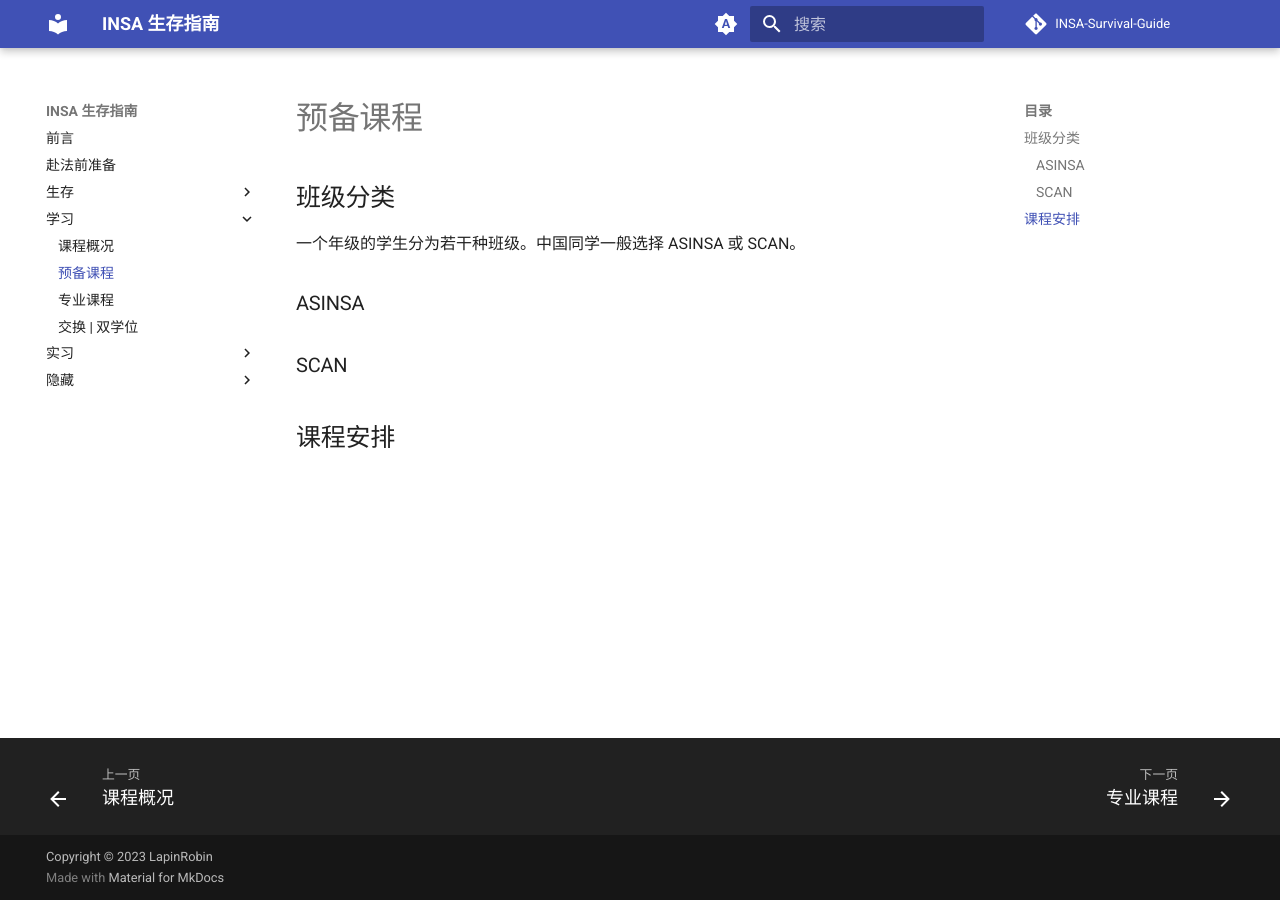
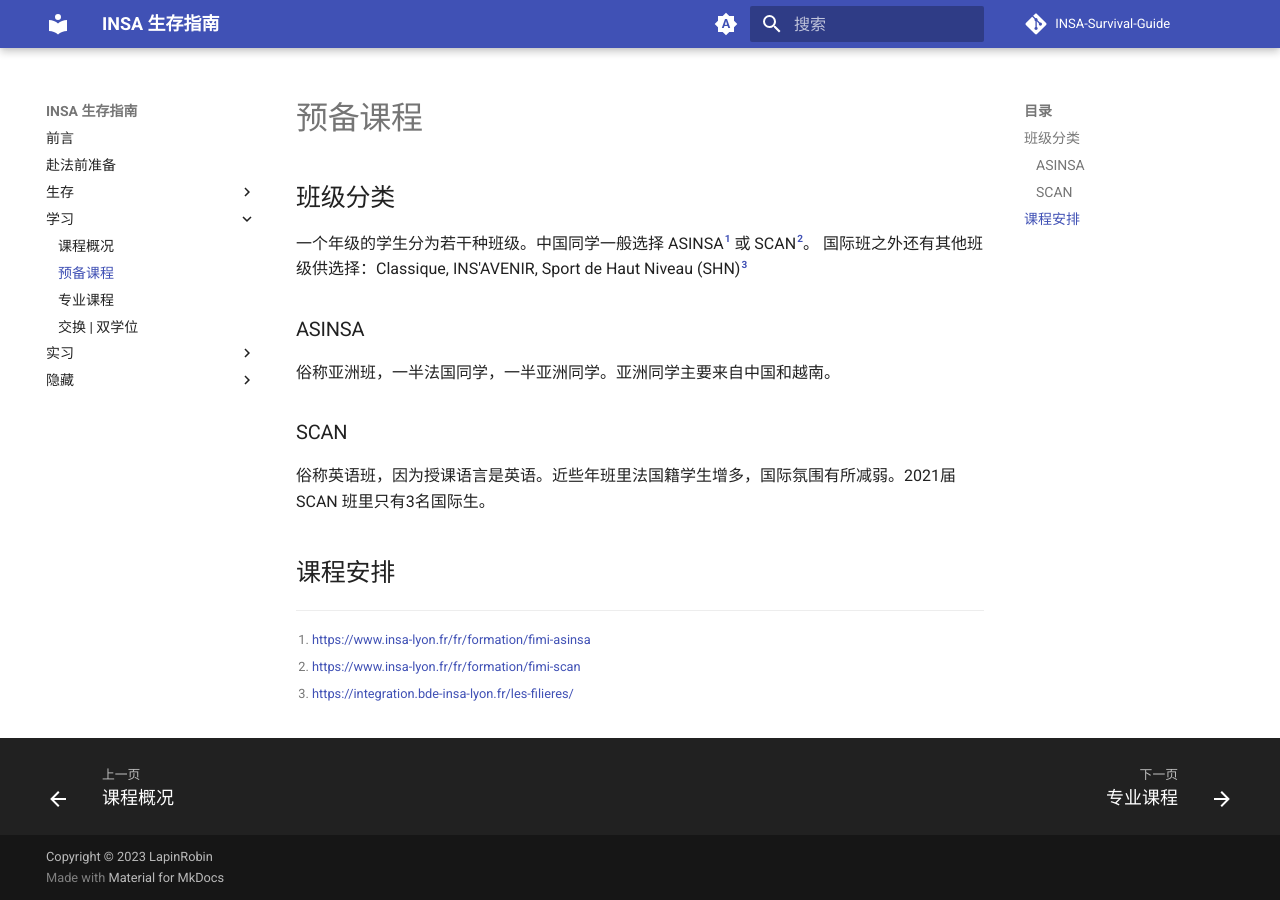
Before and after one commit to LapinRobin/INSA-Survival-Guide, an MkDocs documentation site: the page built from docs/学习/预备课程.md, in a window 1280 px wide. Built offline with MkDocs 1.6.1 and Material for MkDocs 9.7.7, drawn with Linux system fonts in a browser that asks for light colours; comment, search, counter and statistics services are not loaded.

Commit message:
Add minor changes

```diff
--- a/docs/学习/预备课程.md
+++ b/docs/学习/预备课程.md
@@ -2,13 +2,25 @@
 
 ## 班级分类
 
-一个年级的学生分为若干种班级。中国同学一般选择 ASINSA 或 SCAN。
+一个年级的学生分为若干种班级。中国同学一般选择 ASINSA[^1] 或 SCAN[^2]。
+国际班之外还有其他班级供选择：Classique, INS'AVENIR, Sport de Haut Niveau (SHN)[^3]
+
 
 ### ASINSA
 
+俗称亚洲班，一半法国同学，一半亚洲同学。亚洲同学主要来自中国和越南。
 
 
 ### SCAN
 
+俗称英语班，因为授课语言是英语。近些年班里法国籍学生增多，国际氛围有所减弱。2021届 SCAN 班里只有3名国际生。
 
 ## 课程安排
+
+
+[^1]:
+    <https://www.insa-lyon.fr/fr/formation/fimi-asinsa>
+[^2]:
+    <https://www.insa-lyon.fr/fr/formation/fimi-scan>
+[^3]:
+    <https://integration.bde-insa-lyon.fr/les-filieres/>
```
Also changed, not shown: README.md (+7 -0 lines), docs/学习/课程概况.md (+3 -2 lines), docs/赴法前准备.md (+1 -1 lines).
